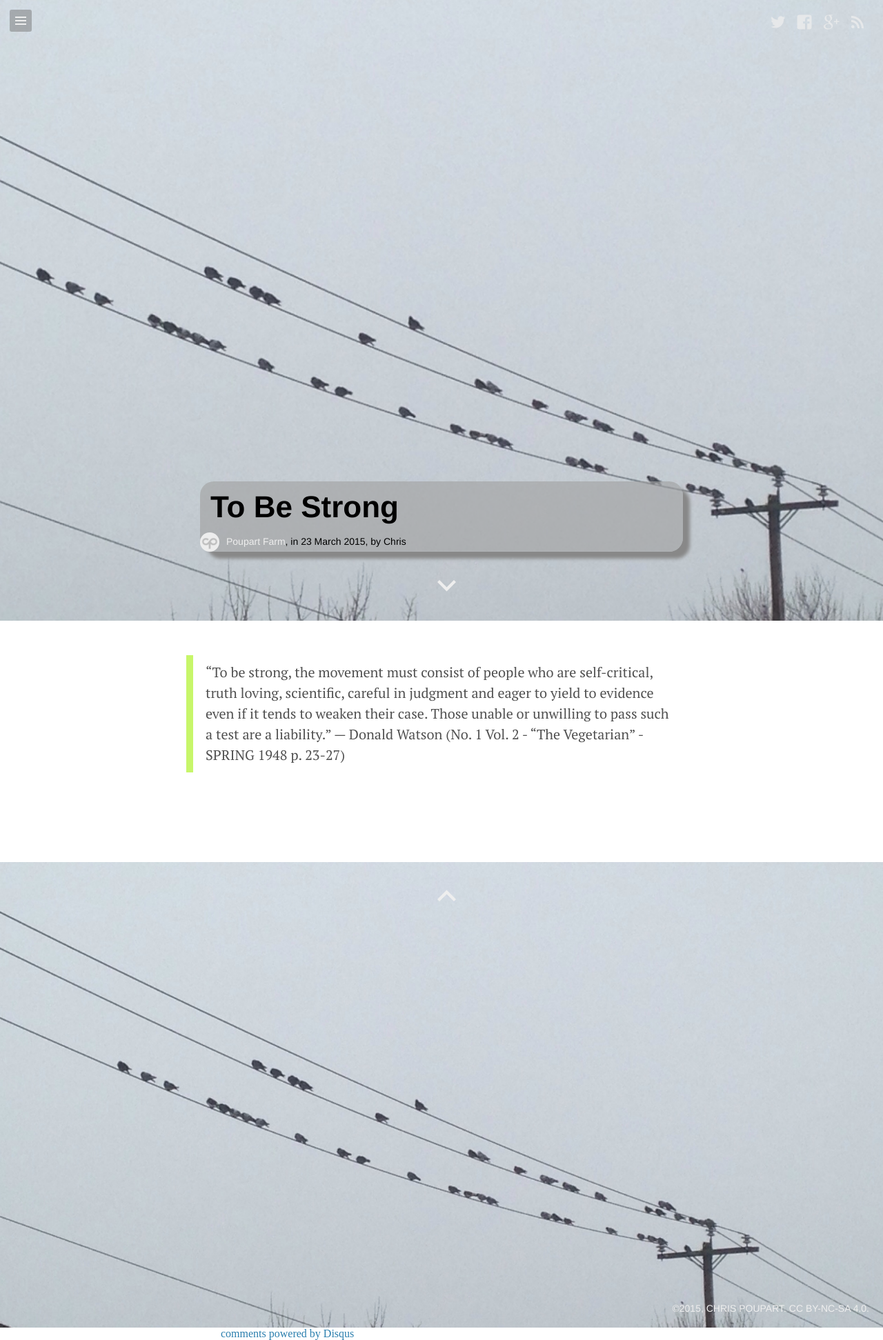
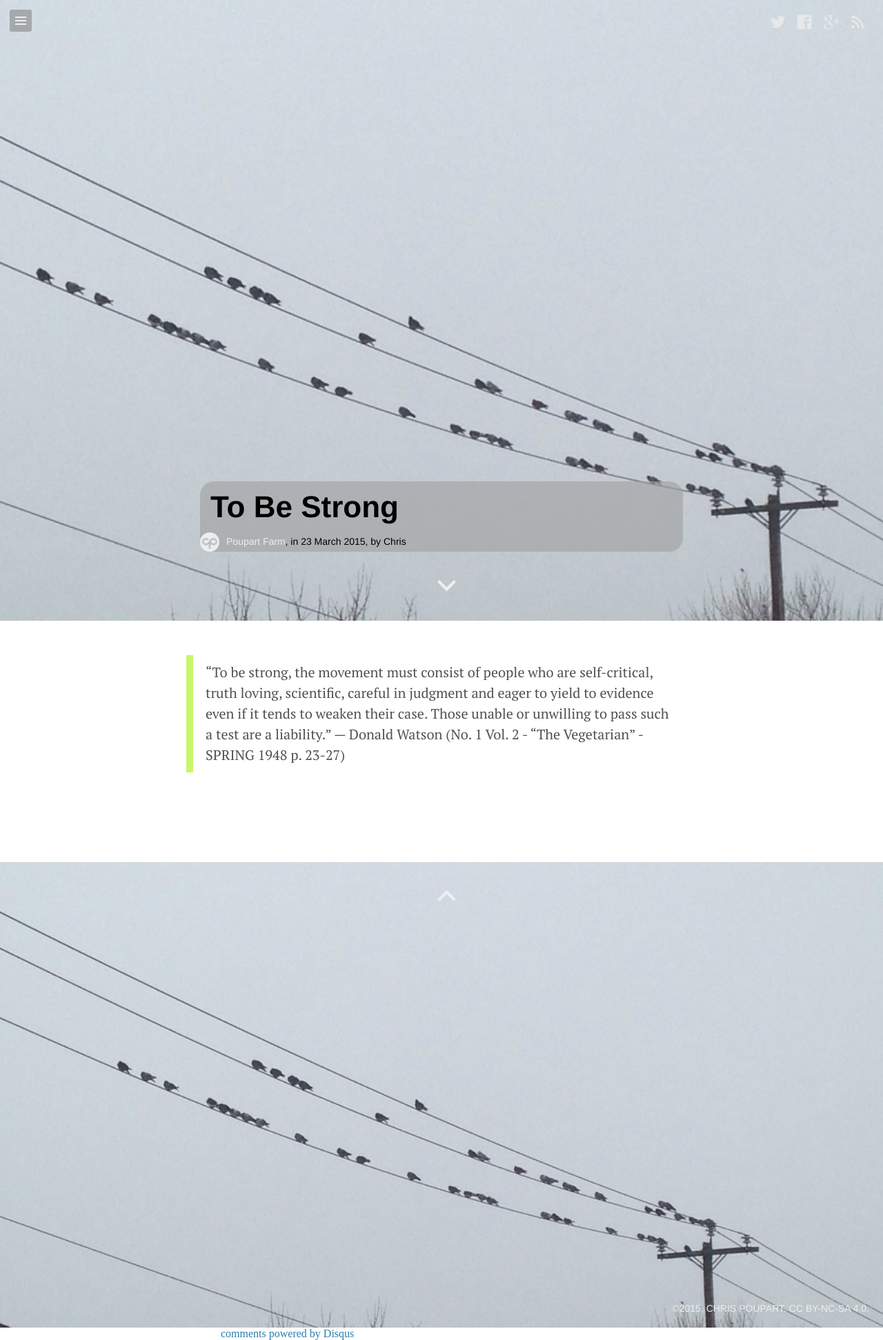
Before and after one commit to poupartfarms/poupartfarms.github.io, a Jekyll site: the page built from _posts/2015-03-23-a_strong_movement.md, in a window 1280 px wide. Shown: the whole page at 69% size. Built offline with Jekyll 4.4.1, drawn with Linux system fonts in a browser that asks for light colours; Markdown is read by kramdown in place of the engine named in the settings; comment, search, counter and statistics services are not loaded.

Commit message:
remove box shadow from css.

```diff
--- a/assets/css/default.css
+++ b/assets/css/default.css
@@ -69,7 +69,7 @@ img {
 #post-info {
 	color: black;
 	background: rgba(160, 160, 160, 0.6);
-	box-shadow: 10px 10px 5px #888888;
+	box-shadow: 0px 0px 0px #888888;
 	border-radius: 20px;
 	font-size: 14px;
 	position: absolute;
```
